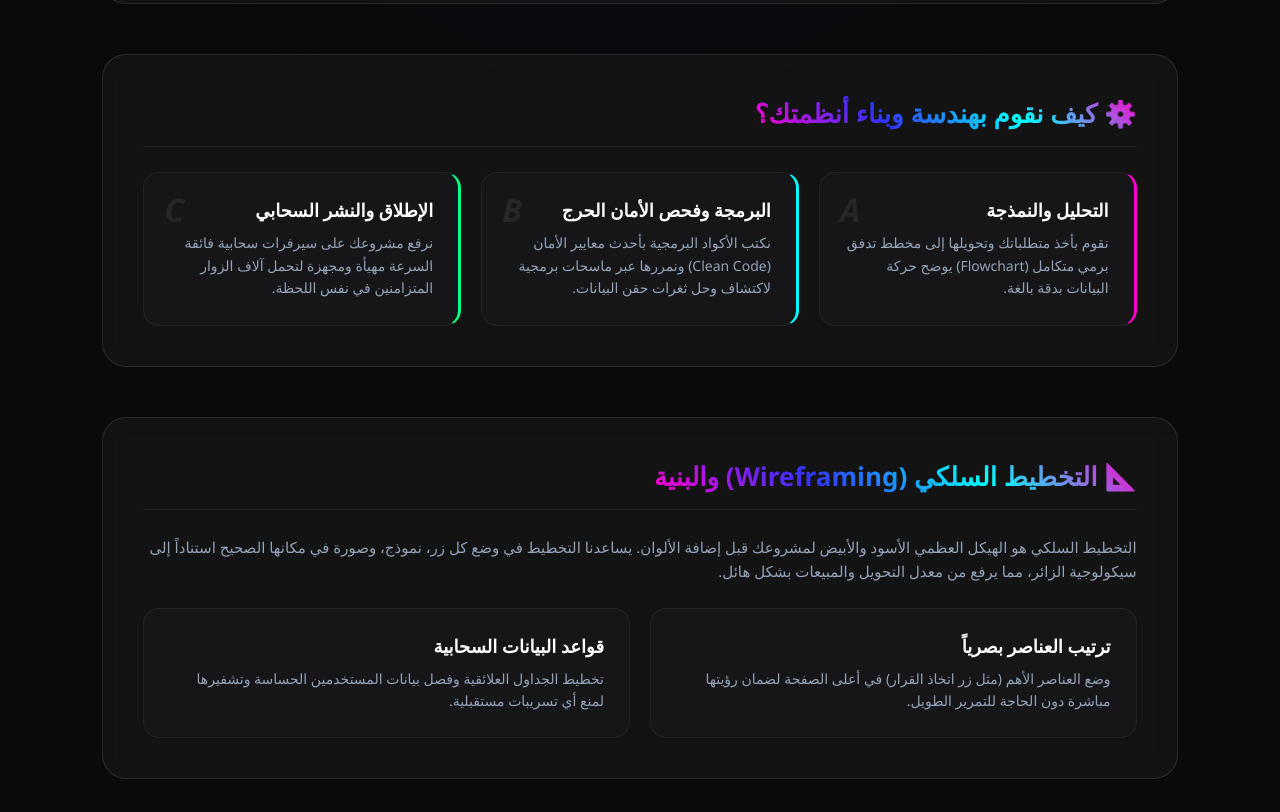
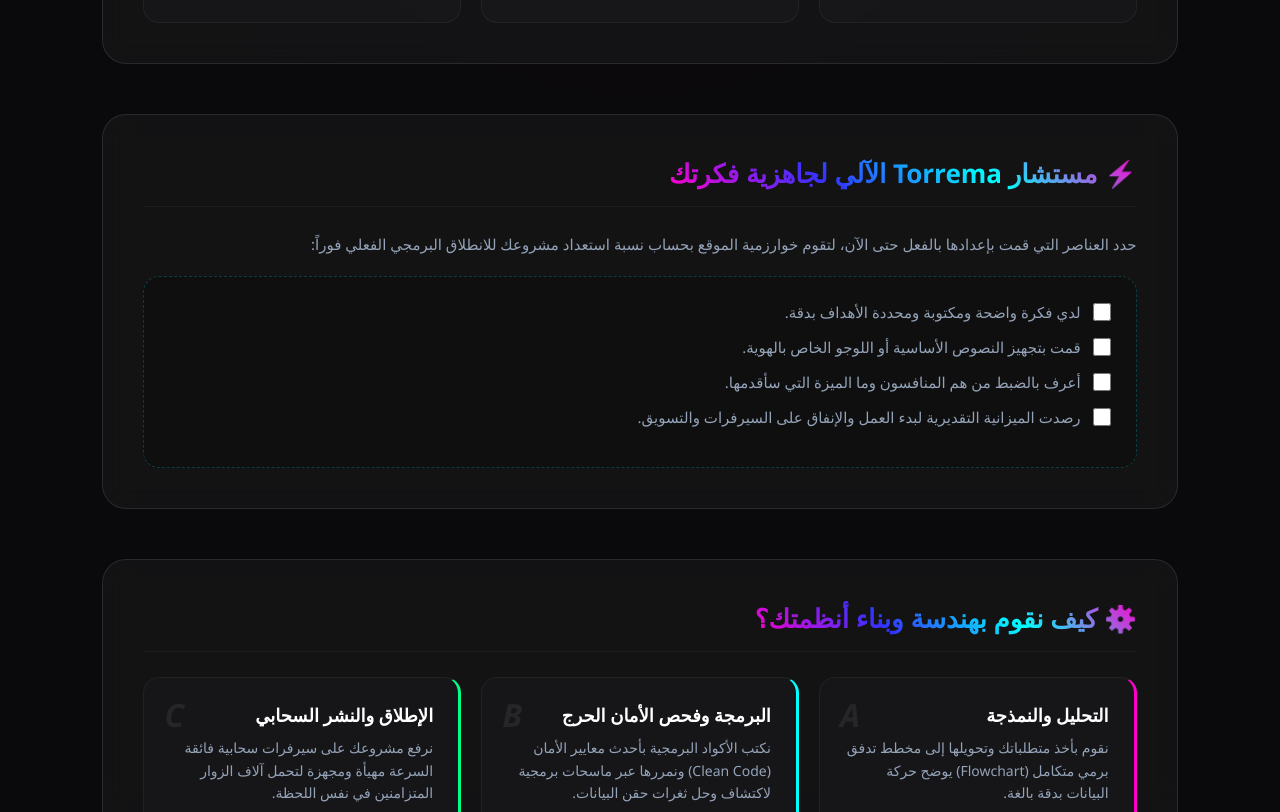
Before and after one commit to abdulreadhido-maker/j, a plain HTML site: page instructions.html in a window 1280 px wide. Shown: the part 697-1509 px from the top of the page. Drawn offline with nearby package versions, Linux system fonts and the light colour scheme.

Commit message:
Update instructions.html

```diff
--- a/instructions.html
+++ b/instructions.html
@@ -30,14 +30,14 @@
 
         .header-area { text-align: center; margin-bottom: 60px; }
         .header-area h1 { font-size: clamp(32px, 5vw, 46px); font-weight: 900; background: var(--primary-gradient); -webkit-background-clip: text; -webkit-text-fill-color: transparent; background-size: 300%; animation: gradientShift 5s infinite linear; }
-        .header-area p { color: var(--secondary); font-size: 17px; margin-top: 15px; max-width: 700px; margin-right: auto; margin-right: auto; line-height: 1.6; }
+        .header-area p { color: var(--secondary); font-size: 17px; margin-top: 15px; max-width: 700px; margin-left: auto; margin-right: auto; line-height: 1.6; }
 
         /* فهرس التنقل السريع للوصول الفوري للأقسام المعنية */
         .quick-nav { display: flex; flex-wrap: wrap; justify-content: center; gap: 15px; margin-bottom: 60px; }
         .quick-nav a { padding: 12px 24px; background: rgba(255,255,255,0.03); border: 1px solid var(--border-color); color: var(--secondary); text-decoration: none; border-radius: 30px; font-size: 14px; font-weight: 600; transition: all 0.3s ease; }
         .quick-nav a:hover { color: #fff; border-color: var(--cyan); box-shadow: 0 0 15px rgba(0,255,255,0.3); transform: translateY(-2px); }
 
-        .guide-section { background: var(--card-bg); border: 1px solid var(--border-color); border-radius: 24px; padding: 40px; margin-bottom: 50px; backdrop-filter: blur(12px); -webkit-backdrop-filter: blur(12px); transition: 0.3s; scroll-margin-top: 100px; }
+        .guide-section { background: var(--card-bg); border: 1px solid var(--border-color); border-radius: 24px; padding: 40px; margin-bottom: 50px; backdrop-filter: blur(12px); -webkit-backdrop-filter: blur(12px); transition: opacity 0.6s ease, transform 0.6s ease; scroll-margin-top: 100px; }
         .section-title { font-size: 26px; font-weight: 800; color: #fff; margin-bottom: 25px; display: flex; align-items: center; gap: 15px; border-bottom: 1px solid rgba(255,255,255,0.05); padding-bottom: 15px; }
         .section-title span { background: var(--primary-gradient); -webkit-background-clip: text; -webkit-text-fill-color: transparent; }
 
@@ -48,6 +48,7 @@
         .step-item h4 { font-size: 18px; color: #fff; margin-bottom: 10px; }
         .step-item p { font-size: 14px; color: var(--secondary); line-height: 1.6; }
 
+        /* المختبر التفاعلي للروابط */
         .tools-grid { display: grid; grid-template-columns: repeat(auto-fit, minmax(280px, 1fr)); gap: 25px; margin-top: 30px; }
         .tool-link { text-decoration: none; color: inherit; }
         .tool-card { background: rgba(10, 10, 12, 0.5); border: 1px solid var(--border-color); padding: 30px; border-radius: 16px; text-align: center; transition: all 0.4s cubic-bezier(0.25, 1, 0.5, 1); }
@@ -56,6 +57,14 @@
         .tool-card h4 { font-size: 19px; color: #fff; margin-bottom: 8px; }
         .tool-card p { font-size: 13px; color: var(--secondary); }
         .tool-btn { display: inline-block; margin-top: 20px; padding: 8px 20px; background: var(--primary-gradient); border-radius: 30px; color: #fff; font-size: 13px; font-weight: bold; }
+
+        /* أداة قياس الجاهزية الذكية الجديدة */
+        .checker-box { background: rgba(10, 10, 12, 0.4); border: 1px dashed rgba(0, 255, 255, 0.2); border-radius: 16px; padding: 25px; margin-top: 20px; }
+        .checker-option { display: flex; align-items: center; gap: 12px; margin-bottom: 15px; cursor: pointer; font-size: 15px; color: var(--secondary); transition: 0.2s; }
+        .checker-option:hover { color: #fff; }
+        .checker-option input { width: 18px; height: 18px; accent-color: var(--cyan); cursor: pointer; }
+        .checker-result { margin-top: 25px; padding: 20px; border-radius: 12px; background: rgba(255, 255, 255, 0.02); border: 1px solid rgba(255, 255, 255, 0.05); text-align: center; display: none; }
+        .checker-score { font-size: 24px; font-weight: 800; color: var(--green); margin-bottom: 5px; }
 
         @keyframes gradientShift { 0% { background-position: 0% 50%; } 50% { background-position: 100% 50%; } 100% { background-position: 0% 50%; } }
 
@@ -75,16 +84,15 @@
     <p>بنيتنا الاستشارية المنظمة لمساعدتك في فهم خطط سير وهندسة الأنظمة والتطبيقات البرمجية الذكية.</p>
 </div>
 
-<!-- الفهرس التفاعلي: يوجهك للقسم المطلوب مباشرة بنفس الصفحة -->
 <div class="quick-nav animate__animated animate__fadeIn">
     <a href="#what-must">📋 ماذا يجب عليك؟</a>
+    <a href="#project-checker">⚡ فاحص جاهزية المشروع</a>
     <a href="#how-we-do">⚙️ كيف نبني؟</a>
     <a href="#wireframe-sec">📐 التخطيط والبنية</a>
     <a href="#support-sec">🛡️ المساعدات والدعم</a>
     <a href="#interactive-tools">🛠️ المختبر والأدوات التفاعلية</a>
 </div>
 
-<!-- 1. قسم: ماذا يجب عليك فعله؟ -->
 <div id="what-must" class="guide-section">
     <div class="section-title"><span>📋 ماذا يجب عليك فعله قبل بدء مشروعك؟</span></div>
     <div class="steps-list">
@@ -106,7 +114,35 @@
     </div>
 </div>
 
-<!-- 2. قسم: كيف نبني مشروعك؟ -->
+<div id="project-checker" class="guide-section">
+    <div class="section-title"><span>⚡ مستشار Torrema الآلي لجاهزية فكرتك</span></div>
+    <p style="color: var(--secondary); font-size: 15px; margin-bottom: 20px; line-height: 1.6;">حدد العناصر التي قمت بإعدادها بالفعل حتى الآن، لتقوم خوارزمية الموقع بحساب نسبة استعداد مشروعك للانطلاق البرمجي الفعلي فوراً:</p>
+
+    <div class="checker-box">
+        <label class="checker-option">
+            <input type="checkbox" class="check-item" value="25" onchange="runCheckReady()">
+            <span>لدي فكرة واضحة ومكتوبة ومحددة الأهداف بدقة.</span>
+        </label>
+        <label class="checker-option">
+            <input type="checkbox" class="check-item" value="25" onchange="runCheckReady()">
+            <span>قمت بتجهيز النصوص الأساسية أو اللوجو الخاص بالهوية.</span>
+        </label>
+        <label class="checker-option">
+            <input type="checkbox" class="check-item" value="25" onchange="runCheckReady()">
+            <span>أعرف بالضبط من هم المنافسون وما الميزة التي سأقدمها.</span>
+        </label>
+        <label class="checker-option">
+            <input type="checkbox" class="check-item" value="25" onchange="runCheckReady()">
+            <span>رصدت الميزانية التقديرية لبدء العمل والإنفاق على السيرفرات والتسويق.</span>
+        </label>
+
+        <div id="ready-output" class="checker-result">
+            <div class="checker-score" id="ready-score">0%</div>
+            <p id="ready-status" style="font-size: 14px; color: var(--secondary); line-height: 1.5;"></p>
+        </div>
+    </div>
+</div>
+
 <div id="how-we-do" class="guide-section">
     <div class="section-title"><span>⚙️ كيف نقوم بهندسة وبناء أنظمتك؟</span></div>
     <div class="steps-list">
@@ -128,7 +164,6 @@
     </div>
 </div>
 
-<!-- 3. قسم: التخطيط وهندسة البنية -->
 <div id="wireframe-sec" class="guide-section">
     <div class="section-title"><span>📐 التخطيط السلكي (Wireframing) والبنية</span></div>
     <p style="color: var(--secondary); margin-bottom: 25px; line-height: 1.6; font-size: 15px;">
@@ -146,7 +181,6 @@
     </div>
 </div>
 
-<!-- 4. قسم: المساعدات والدعم الفني -->
 <div id="support-sec" class="guide-section">
     <div class="section-title"><span>🛡️ نظام المساعدات والصيانة الشاملة</span></div>
     <div class="steps-list">
@@ -165,7 +199,6 @@
     </div>
 </div>
 
-<!-- 5. قسم: أدوات الفحص والأقسام التعليمية التفاعلية الخارجية -->
 <div id="interactive-tools" class="guide-section" style="border: 1px dashed var(--cyan);">
     <div class="section-title" style="border: none; margin-bottom: 10px;"><span>🛠️ المختبر البرمجي التفاعلي للأدوات</span></div>
     <p style="color: var(--secondary); font-size: 14px; margin-bottom: 25px;">انقر على أي أداة بالأسفل لتجربتها عملياً بملفها المنفصل الخاص والمستقر:</p>
@@ -198,6 +231,37 @@
 </div>
 
 <script>
+    // وظيفة فاحص الاستعداد البرمجي التفاعلي المستحدث
+    function runCheckReady() {
+        let items = document.querySelectorAll('.check-item');
+        let score = 0;
+        items.forEach(el => { if(el.checked) score += parseInt(el.value); });
+
+        let resultBox = document.getElementById('ready-output');
+        let scoreTxt = document.getElementById('ready-score');
+        let statusTxt = document.getElementById('ready-status');
+
+        resultBox.style.display = "block";
+        scoreTxt.innerText = score + "%";
+
+        if(score === 0) {
+            resultBox.style.display = "none";
+        } else if(score <= 25) {
+            scoreTxt.style.color = "#ff00cc";
+            statusTxt.innerText = "فكرتك في البداية تماماً! ننصحك بقراءة قسم (ماذا يجب عليك فعله) بالكامل لترتيب الهيكل الأساسي.";
+        } else if(score <= 50) {
+            scoreTxt.style.color = "#3333ff";
+            statusTxt.innerText = "تقدم جيد! قمت بقطع خطوة ممتازة، ولكن يفضل إعداد العناصر المتبقية لضمان دقة التنفيذ الهندسي.";
+        } else if(score <= 75) {
+            scoreTxt.style.color = "#00ffff";
+            statusTxt.innerText = "مشروعك جاهز بنسبة ممتازة! يمكنك الآن تجربة (حاسبة الأسعار بالأسفل) لأخذ تصور حقيقي عن التكلفة.";
+        } else {
+            scoreTxt.style.color = "#00ff88";
+            statusTxt.innerText = "مذهل! مشروعك جاهز 100% للتطوير الفوري. فكرتك ناضجة ومكتملة المعالم ومستعدة للإطلاق البرمجي في أي وقت!";
+        }
+    }
+
+    // إظهار عناصر الصفحة بسلاسة أثناء التمرير وإصلاح خطأ العرض القديم
     const sections = document.querySelectorAll('.guide-section');
     const observer = new IntersectionObserver((entries) => {
         entries.forEach(entry => {
@@ -211,7 +275,7 @@
     sections.forEach(sec => {
         sec.style.opacity = "0";
         sec.style.transform = "translateY(30px)";
-        sec.style.transition = "all 0.6s cubic-bezier(0.25, 1, 0.5, 1)";
+        sec.style.transition = "opacity 0.6s cubic-bezier(0.25, 1, 0.5, 1), transform 0.6s cubic-bezier(0.25, 1, 0.5, 1)";
         observer.observe(sec);
     });
 </script>
```
